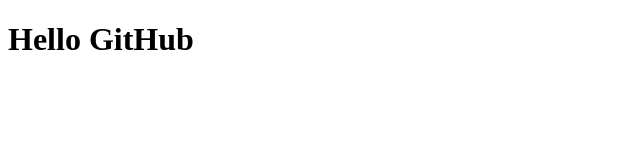
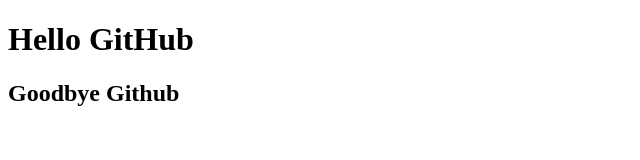
Before and after one commit to QuyenMai1501/CSS-basic-K24WD03, a plain HTML site: page day2/index.html in a window 1280 px wide. Shown: the whole page, without its empty margins (0-640 px from the left). Drawn offline with Linux system fonts and the light colour scheme.

Commit message:
tribta-k23wd02: Created <h2>...

```diff
--- a/day2/index.html
+++ b/day2/index.html
@@ -7,5 +7,6 @@
 </head>
 <body>
     <h1>Hello GitHub</h1>
+    <h2>Goodbye Github</h2>
 </body>
 </html>
```
